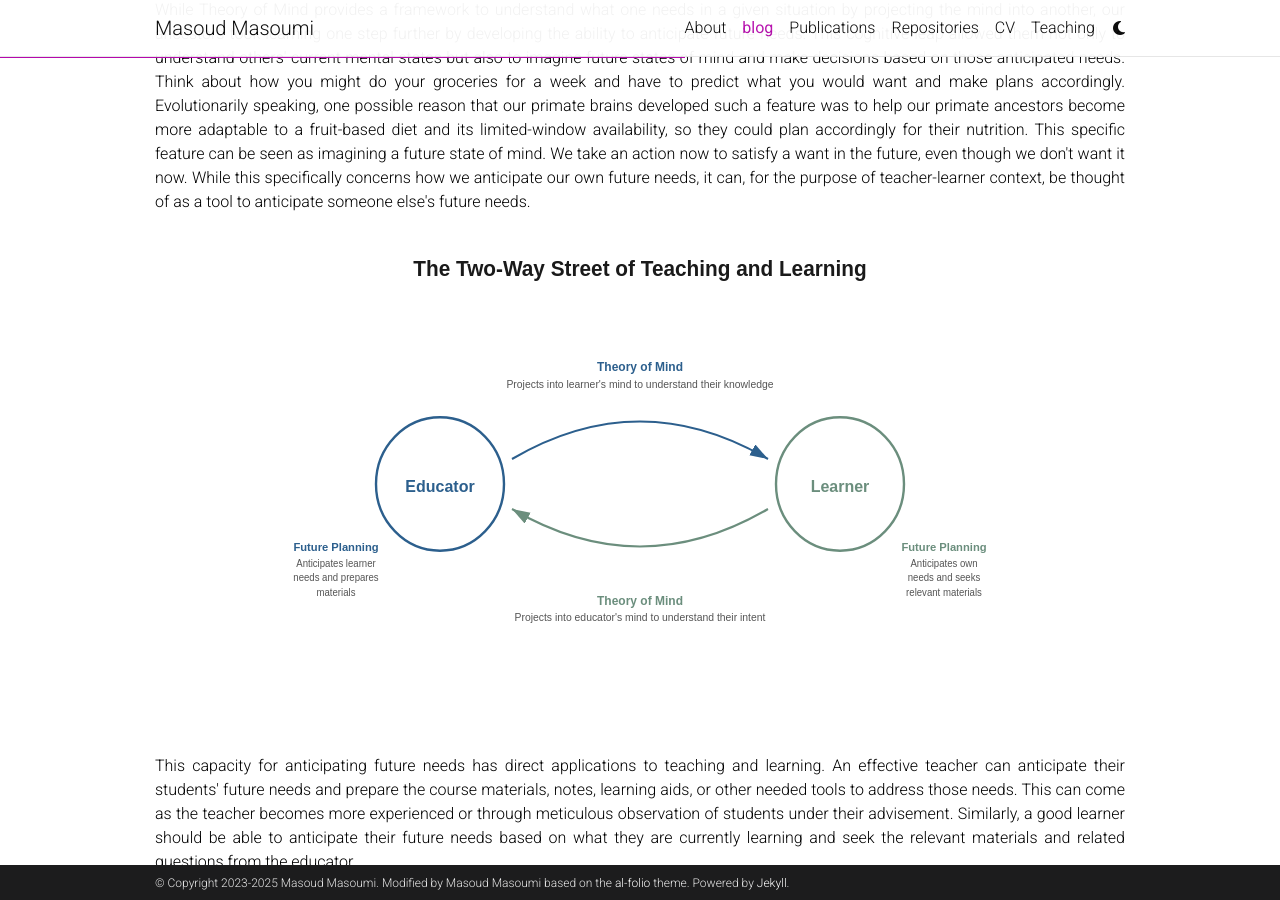
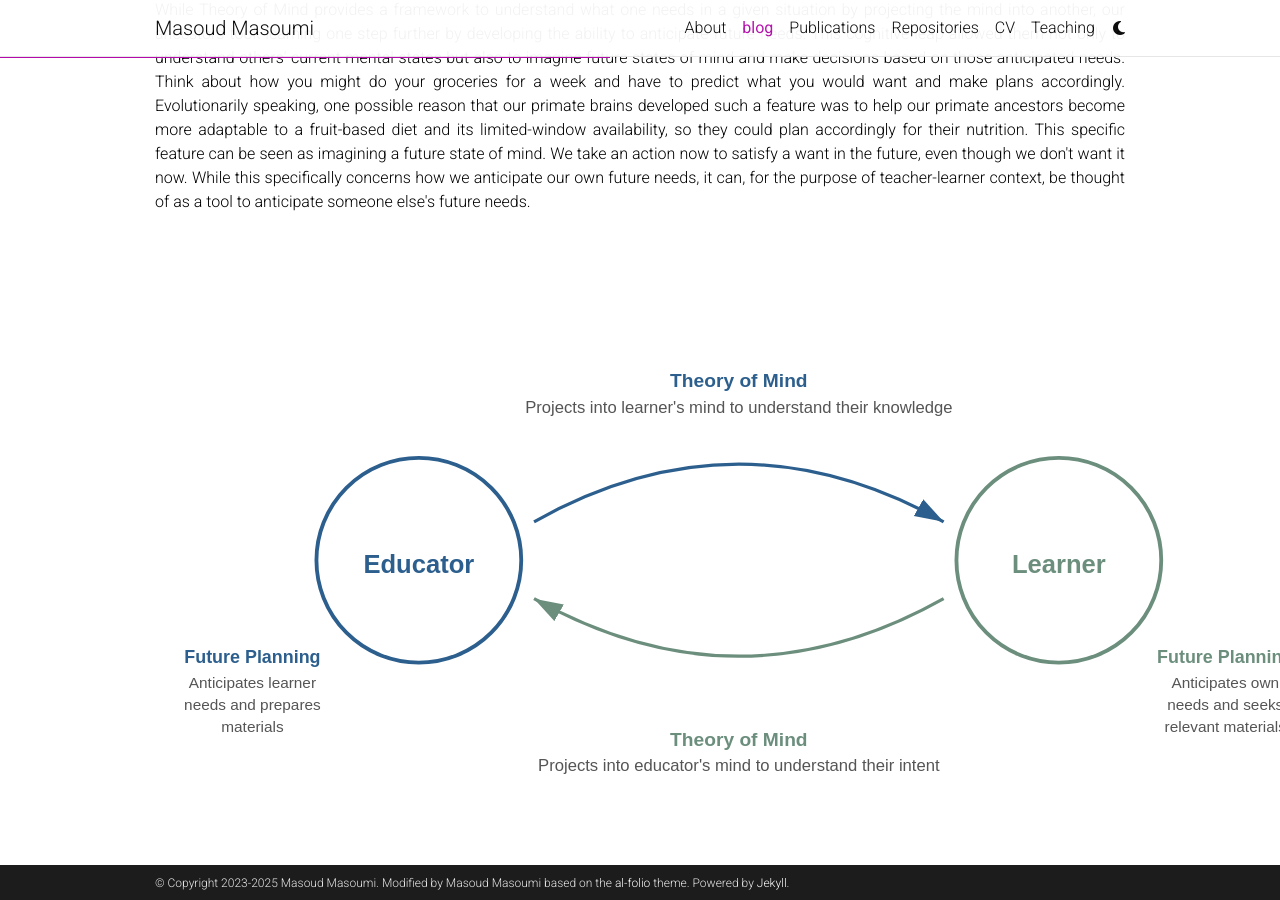
Before and after one commit to MasoudMiM/masoudmim.github.io, a Jekyll site: the page built from _posts/2025-10-26-evolutionary-learning.md, in a window 1280 px wide and 900 px high, scrolled down 870 px. Built offline with Jekyll 4.4.1, drawn with Linux system fonts in a browser that asks for light colours; comment, search, counter and statistics services are not loaded; a style sheet for code colours, icons or effects is not loaded.

Commit message:
minor post update

```diff
--- a/_posts/2025-10-26-evolutionary-learning.md
+++ b/_posts/2025-10-26-evolutionary-learning.md
@@ -30,7 +30,7 @@ categories: essay
 <p>While Theory of Mind provides a framework to understand what one needs in a given situation by projecting the mind into another, our ancestors took learning one step further by developing the ability to anticipate future needs. This cognitive leap allowed them not only to understand others' current mental states but also to imagine future states of mind and make decisions based on those anticipated needs. Think about how you might do your groceries for a week and have to predict what you would want and make plans accordingly. Evolutionarily speaking, one possible reason that our primate brains developed such a feature was to help our primate ancestors become more adaptable to a fruit-based diet and its limited-window availability, so they could plan accordingly for their nutrition. This specific feature can be seen as imagining a future state of mind. We take an action now to satisfy a want in the future, even though we don't want it now. While this specifically concerns how we anticipate our own future needs, it can, for the purpose of teacher-learner context, be thought of as a tool to anticipate someone else's future needs.</p>
 
 <div style="text-align: center; margin-top: 20px; margin-bottom: 20px;">
-    <img src="/assets/img/evol-education_diagram.svg" alt="two-way street between the educator and the learner" width="800" height="500">
+    <img src="/assets/img/evol-education_diagram.svg" alt="two-way street between the educator and the learner" height="700">
 </div>
 
 <p>This capacity for anticipating future needs has direct applications to teaching and learning. An effective teacher can anticipate their students' future needs and prepare the course materials, notes, learning aids, or other needed tools to address those needs. This can come as the teacher becomes more experienced or through meticulous observation of students under their advisement. Similarly, a good learner should be able to anticipate their future needs based on what they are currently learning and seek the relevant materials and related questions from the educator.</p>
```
Also changed, not shown: assets/img/evol-education_diagram.svg.
